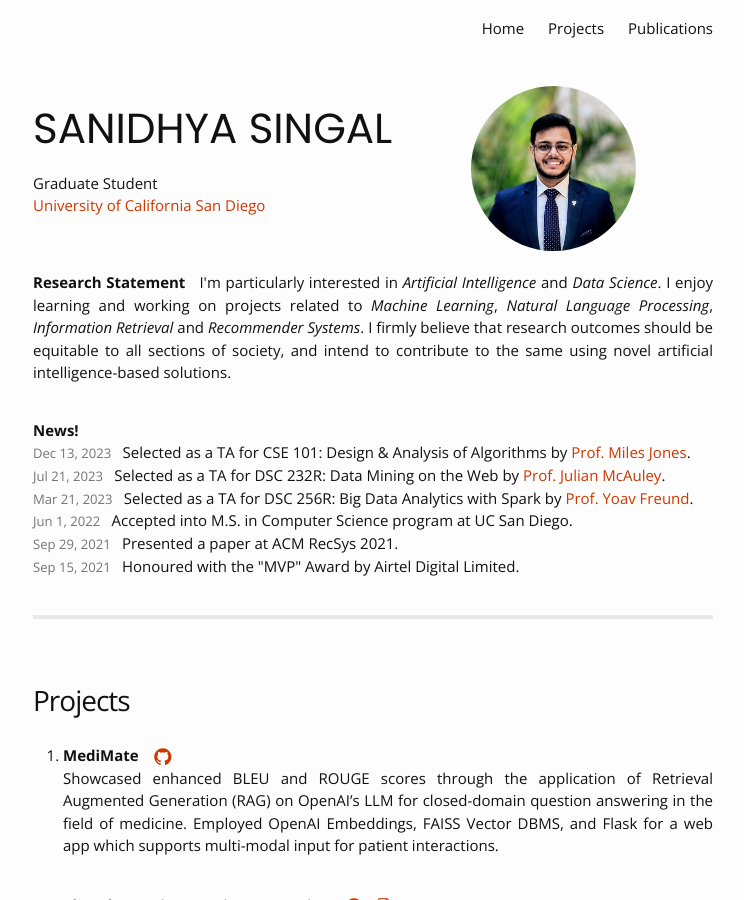
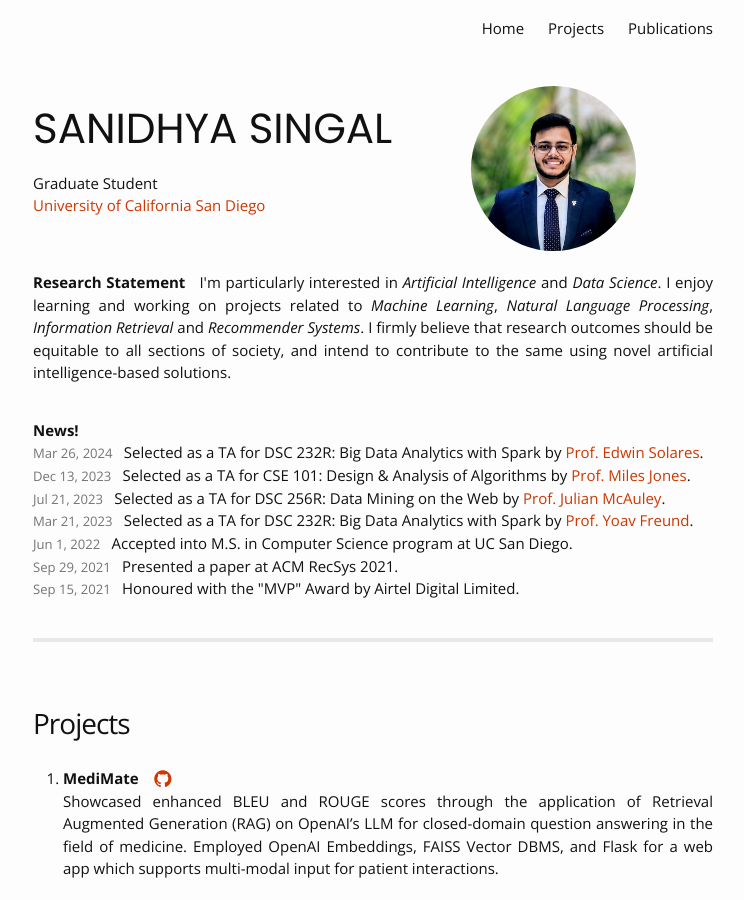
Before and after one commit to sayhitosandy/sayhitosandy.github.io, a Jekyll site: the page built from index.html, in a window 1280 px wide and 900 px high. Shown: the whole window, without its empty margins (267-1011 px from the left). Built offline with Jekyll 4.4.1, drawn with Linux system fonts in a browser that asks for light colours; nearby versions of some CDN libraries; the list of posts is cut into pages by our own code; a style sheet for code colours, icons or effects is not loaded.

Commit message:
Update news

```diff
--- a/index.html
+++ b/index.html
@@ -40,23 +40,29 @@ layout: home
         <div class="col-md-12 col-lg-12">
             <p style="display:inline"><strong>News!</strong><br/>
             <p class="post-meta" style="display:inline">
+                <time datetime="{{ page.date | date_to_xmlschema }}" itemprop="datePublished">{{ "2024-03-26" | date:
+                    "%b %-d, %Y" }}
+                </time>
+            </p> &nbsp; Selected as a TA for DSC 232R: Big Data Analytics with Spark by <a
+                href="http://edwinsolares.com/" target="_blank">Prof. Edwin Solares</a>.<br/>
+            <p class="post-meta" style="display:inline">
                 <time datetime="{{ page.date | date_to_xmlschema }}" itemprop="datePublished">{{ "2023-12-13" | date:
                     "%b %-d, %Y" }}
                 </time>
             </p> &nbsp; Selected as a TA for CSE 101: Design & Analysis of Algorithms by <a
-                href="https://cseweb.ucsd.edu/~mej016/">Prof. Miles Jones</a>.<br/>
+                href="https://cseweb.ucsd.edu/~mej016/" target="_blank">Prof. Miles Jones</a>.<br/>
             <p class="post-meta" style="display:inline">
                 <time datetime="{{ page.date | date_to_xmlschema }}" itemprop="datePublished">{{ "2023-07-21" | date:
                     "%b %-d, %Y" }}
                 </time>
-            </p> &nbsp; Selected as a TA for DSC 232R: Data Mining on the Web by <a
-                href="https://cseweb.ucsd.edu/~jmcauley/">Prof. Julian McAuley</a>.<br/>
+            </p> &nbsp; Selected as a TA for DSC 256R: Data Mining on the Web by <a
+                href="https://cseweb.ucsd.edu/~jmcauley/" target="_blank">Prof. Julian McAuley</a>.<br/>
             <p class="post-meta" style="display:inline">
                 <time datetime="{{ page.date | date_to_xmlschema }}" itemprop="datePublished">{{ "2023-03-21" | date:
                     "%b %-d, %Y" }}
                 </time>
-            </p> &nbsp; Selected as a TA for DSC 256R: Big Data Analytics with Spark by <a
-                href="https://cseweb.ucsd.edu/~yfreund/">Prof. Yoav Freund</a>.<br/>
+            </p> &nbsp; Selected as a TA for DSC 232R: Big Data Analytics with Spark by <a
+                href="https://cseweb.ucsd.edu/~yfreund/" target="_blank">Prof. Yoav Freund</a>.<br/>
             <p class="post-meta" style="display:inline">
                 <time datetime="{{ page.date | date_to_xmlschema }}" itemprop="datePublished">{{ "2022-06-01" | date:
                     "%b %-d, %Y" }}
```
